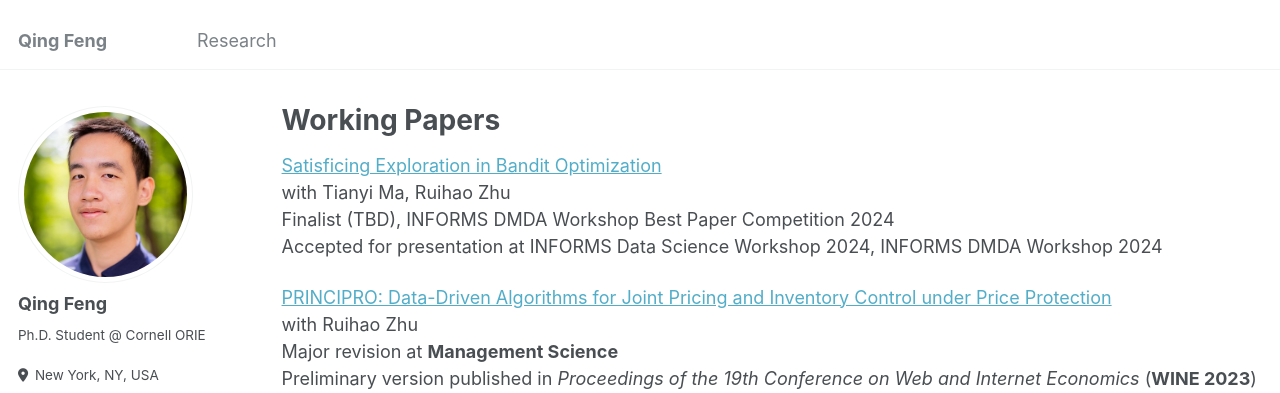
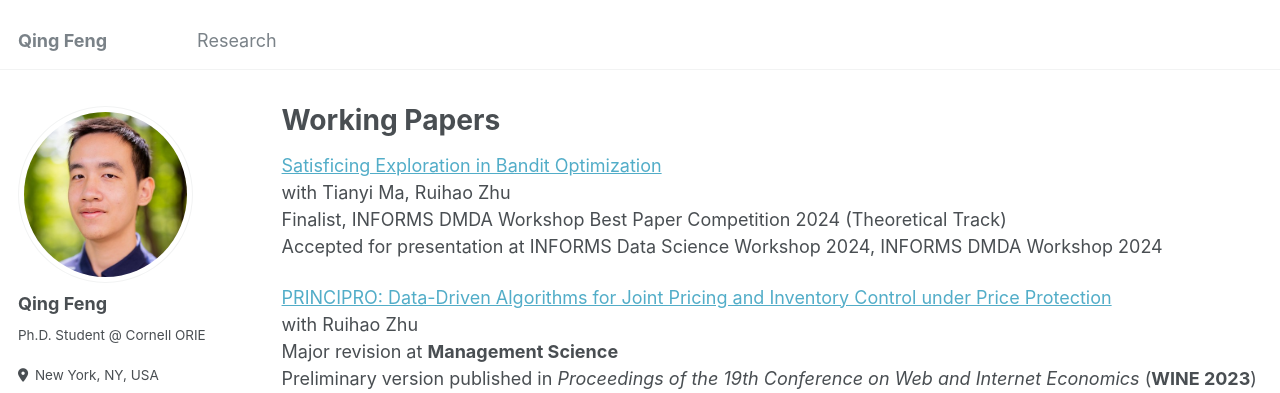
Before and after one commit to qfeng48/qfeng48.github.io, a Jekyll site: the page built from _pages/publications.md, in a window 1280 px wide and 1322 px high. Shown: the top 393 px of the window. Built offline with Jekyll 4.4.1, drawn with Linux system fonts in a browser that asks for light colours; some web fonts are replaced.

Commit message:
Update publications.md

```diff
--- a/_pages/publications.md
+++ b/_pages/publications.md
@@ -7,7 +7,7 @@ author_profile: true
 
 [Satisficing Exploration in Bandit Optimization](http://arxiv.org/abs/2406.06802)\
 with Tianyi Ma, Ruihao Zhu\
-Finalist (TBD), INFORMS DMDA Workshop Best Paper Competition 2024\
+Finalist, INFORMS DMDA Workshop Best Paper Competition 2024 (Theoretical Track)\
 Accepted for presentation at INFORMS Data Science Workshop 2024, INFORMS DMDA Workshop 2024
 
 [PRINCIPRO: Data-Driven Algorithms for Joint Pricing and Inventory Control under Price Protection](https://papers.ssrn.com/sol3/papers.cfm?abstract_id=4511384)\
```
